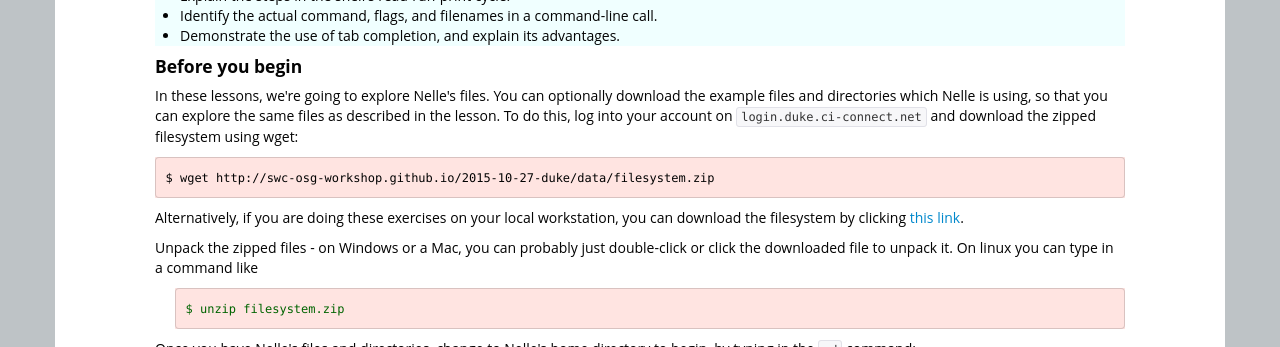
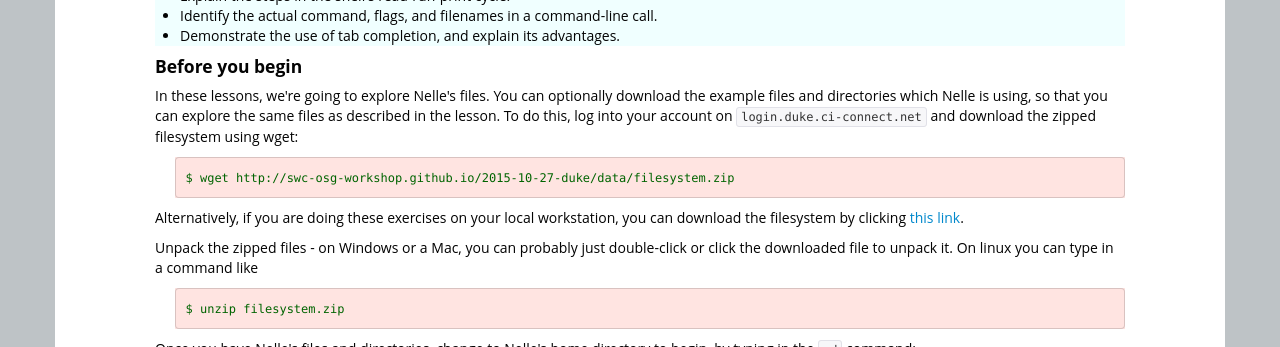
Before and after one commit to SWC-OSG-Workshop/2015-10-27-duke, a Jekyll site: the page built from novice/shell/01-filedir.md, in a window 1280 px wide. Shown: the part 367-714 px from the top of the page. Built offline with Jekyll 4.4.1, drawn with Linux system fonts in a browser that asks for light colours.

Commit message:
Fixing filesystem download instructions

```diff
--- a/novice/shell/01-filedir.md
+++ b/novice/shell/01-filedir.md
@@ -25,6 +25,7 @@ the zipped filesystem using wget:
 ~~~
 $ wget http://swc-osg-workshop.github.io/2015-10-27-duke/data/filesystem.zip
 ~~~
+{:class="in"}
 
 Alternatively, if you are doing these exercises on your local workstation, you can download the filesystem by clicking [this link](../../data/filesystem.zip).
 
```
